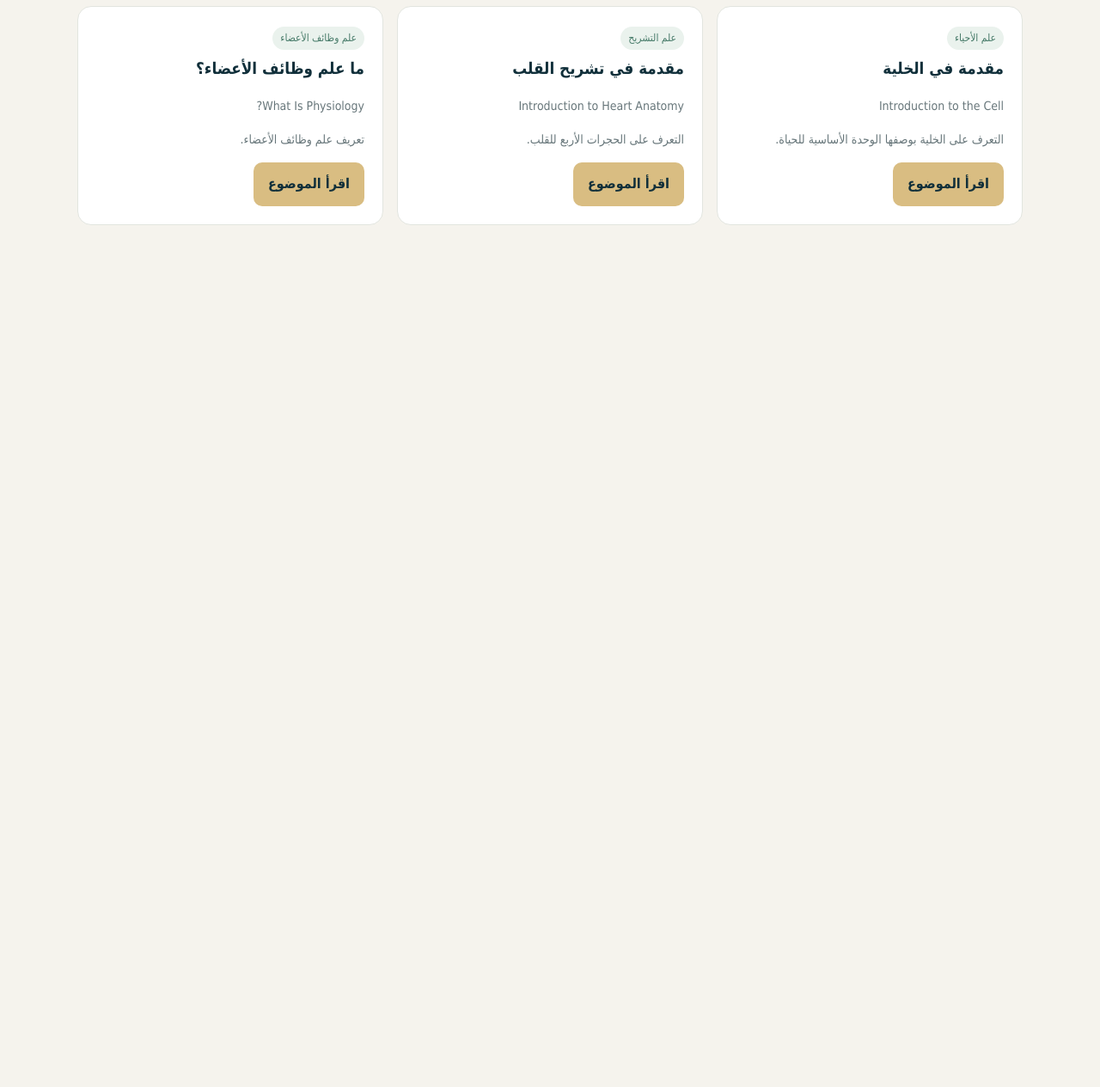
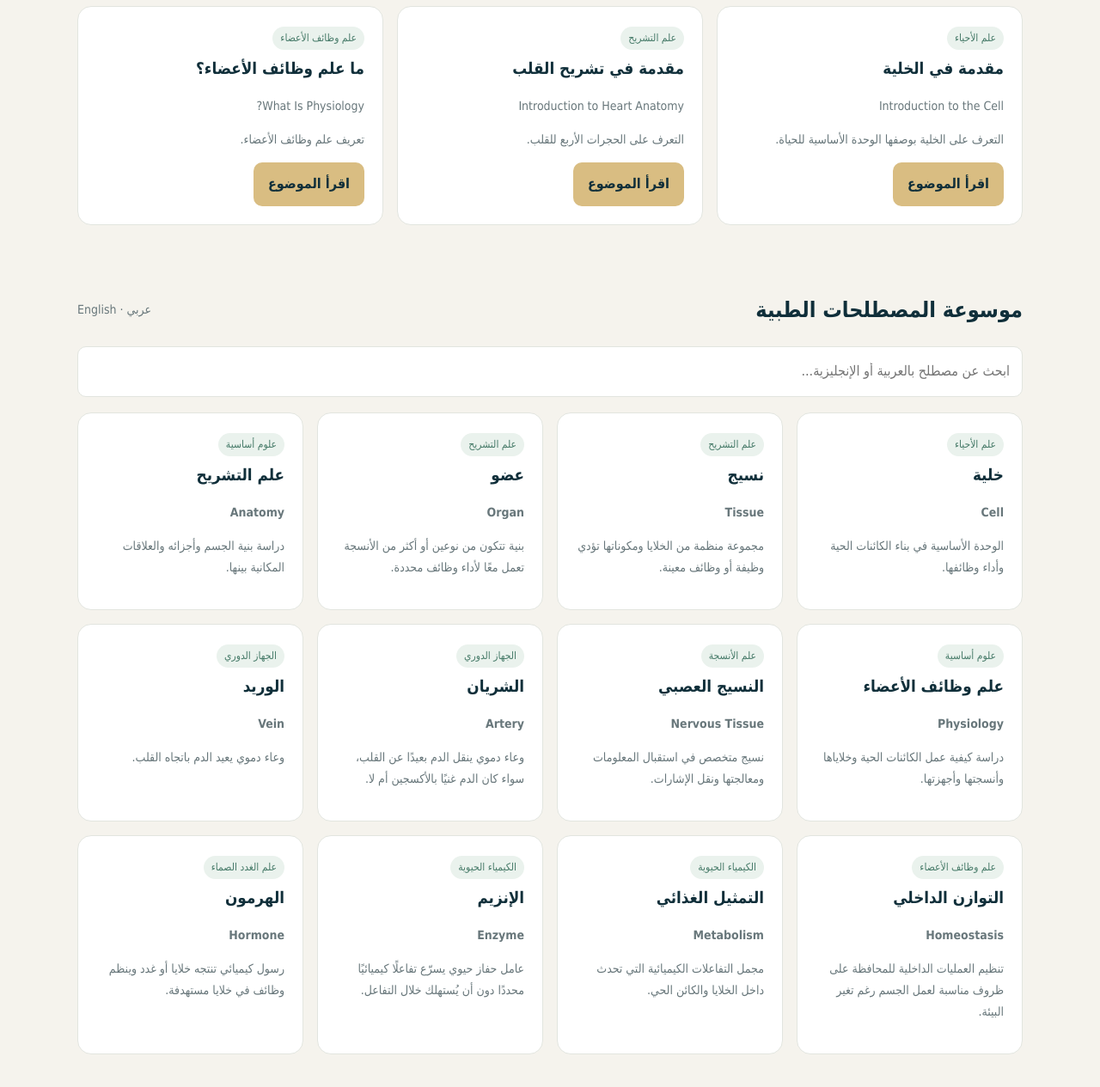
Before and after one commit to a0n8a7s-design/midad-medical-library, a plain HTML site: page index.html in a window 1280 px wide. Shown: the part 2273-3538 px from the top of the page at 86% size. Before the commit the page ends 2573 px from the top, so only its background shows below. Drawn offline with Linux system fonts and the light colour scheme.

Commit message:
Implement medical glossary with search feature
Added a medical glossary section with search functionality.

```diff
--- a/index.html
+++ b/index.html
@@ -719,5 +719,142 @@ medicalSearch.addEventListener("input", event => {
 
 renderMedicalLibrary();
 </script>
+
+<section class="section container" id="medical-glossary">
+  <div class="section-heading">
+    <h2>موسوعة المصطلحات الطبية</h2>
+    <span class="muted">عربي · English</span>
+  </div>
+
+  <input
+    id="glossarySearch"
+    type="search"
+    placeholder="ابحث عن مصطلح بالعربية أو الإنجليزية..."
+    aria-label="البحث في المصطلحات الطبية"
+    style="width:100%;padding:14px;border:1px solid #e2e5df;border-radius:10px;margin-bottom:18px"
+  >
+
+  <div class="grid" id="glossaryResults"></div>
+
+  <p id="glossaryEmpty" class="muted" hidden>
+    لم نجد مصطلحًا مطابقًا.
+  </p>
+</section>
+
+<script>
+const midadGlossary = [
+  {
+    ar: "خلية",
+    en: "Cell",
+    category: "علم الأحياء",
+    definition: "الوحدة الأساسية في بناء الكائنات الحية وأداء وظائفها."
+  },
+  {
+    ar: "نسيج",
+    en: "Tissue",
+    category: "علم التشريح",
+    definition: "مجموعة منظمة من الخلايا ومكوناتها تؤدي وظيفة أو وظائف معينة."
+  },
+  {
+    ar: "عضو",
+    en: "Organ",
+    category: "علم التشريح",
+    definition: "بنية تتكون من نوعين أو أكثر من الأنسجة تعمل معًا لأداء وظائف محددة."
+  },
+  {
+    ar: "علم التشريح",
+    en: "Anatomy",
+    category: "علوم أساسية",
+    definition: "دراسة بنية الجسم وأجزائه والعلاقات المكانية بينها."
+  },
+  {
+    ar: "علم وظائف الأعضاء",
+    en: "Physiology",
+    category: "علوم أساسية",
+    definition: "دراسة كيفية عمل الكائنات الحية وخلاياها وأنسجتها وأجهزتها."
+  },
+  {
+    ar: "النسيج العصبي",
+    en: "Nervous Tissue",
+    category: "علم الأنسجة",
+    definition: "نسيج متخصص في استقبال المعلومات ومعالجتها ونقل الإشارات."
+  },
+  {
+    ar: "الشريان",
+    en: "Artery",
+    category: "الجهاز الدوري",
+    definition: "وعاء دموي ينقل الدم بعيدًا عن القلب، سواء كان الدم غنيًا بالأكسجين أم لا."
+  },
+  {
+    ar: "الوريد",
+    en: "Vein",
+    category: "الجهاز الدوري",
+    definition: "وعاء دموي يعيد الدم باتجاه القلب."
+  },
+  {
+    ar: "التوازن الداخلي",
+    en: "Homeostasis",
+    category: "علم وظائف الأعضاء",
+    definition: "تنظيم العمليات الداخلية للمحافظة على ظروف مناسبة لعمل الجسم رغم تغير البيئة."
+  },
+  {
+    ar: "التمثيل الغذائي",
+    en: "Metabolism",
+    category: "الكيمياء الحيوية",
+    definition: "مجمل التفاعلات الكيميائية التي تحدث داخل الخلايا والكائن الحي."
+  },
+  {
+    ar: "الإنزيم",
+    en: "Enzyme",
+    category: "الكيمياء الحيوية",
+    definition: "عامل حفاز حيوي يسرّع تفاعلًا كيميائيًا محددًا دون أن يُستهلك خلال التفاعل."
+  },
+  {
+    ar: "الهرمون",
+    en: "Hormone",
+    category: "علم الغدد الصماء",
+    definition: "رسول كيميائي تنتجه خلايا أو غدد وينظم وظائف في خلايا مستهدفة."
+  }
+];
+
+const glossarySearch = document.getElementById("glossarySearch");
+const glossaryResults = document.getElementById("glossaryResults");
+const glossaryEmpty = document.getElementById("glossaryEmpty");
+
+function renderGlossary(query = "") {
+  const normalized = query.trim().toLocaleLowerCase();
+
+  const results = midadGlossary.filter(item => {
+    const content = [
+      item.ar,
+      item.en,
+      item.category,
+      item.definition
+    ].join(" ").toLocaleLowerCase();
+
+    return content.includes(normalized);
+  });
+
+  glossaryResults.innerHTML = results.map(item => `
+    <article class="card">
+      <span class="tag">${item.category}</span>
+      <h3>${item.ar}</h3>
+      <p><strong>${item.en}</strong></p>
+      <p>${item.definition}</p>
+    </article>
+  `).join("");
+
+  glossaryEmpty.hidden = results.length > 0;
+}
+
+glossarySearch.addEventListener("input", event => {
+  renderGlossary(event.target.value);
+});
+
+renderGlossary();
+</script>
 </body>
 </html>
+
+</body>
+</html>
```
